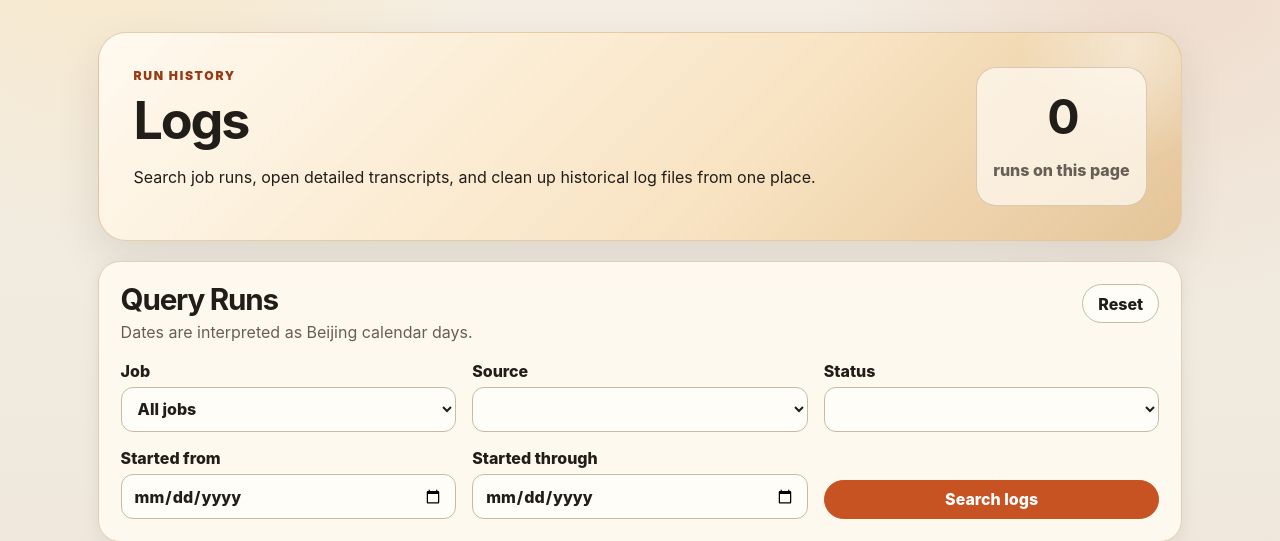
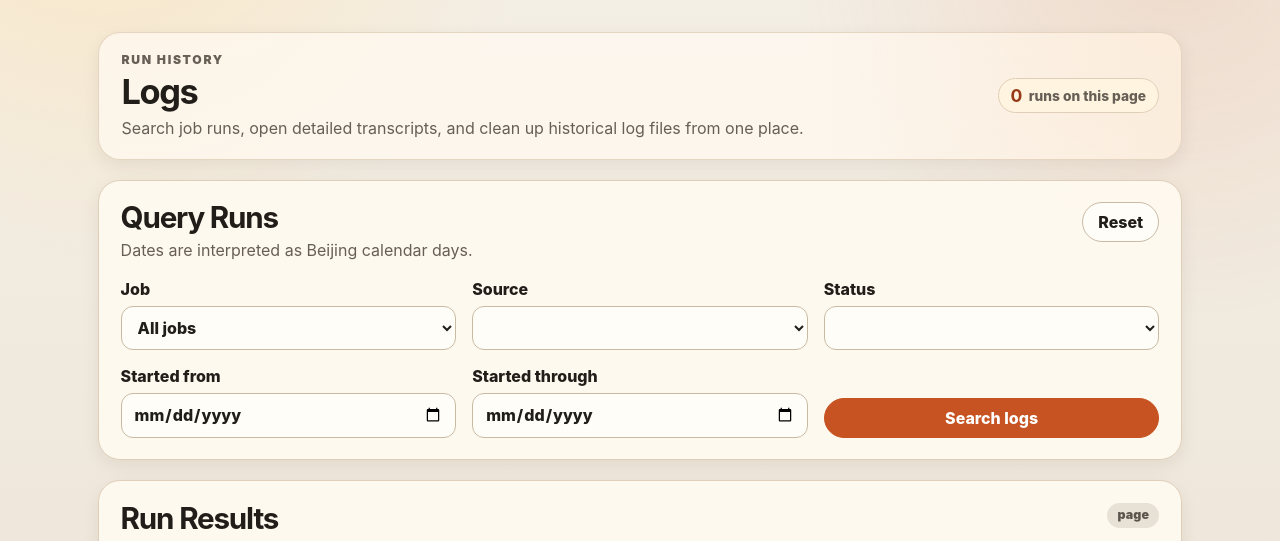
Before and after one commit to benj1m1/pi-scheduler, a FastAPI app: template app/templates/logs.html in a window 1280 px wide. Shown: the part 65-606 px from the top of the page. Run offline with FastAPI, Linux system fonts and the light colour scheme; the template is opened without the code that fills it, so the values that code supplies are empty; parts of the project's set-up code (start-up, migrations or seed data) failed here and were passed over.

Commit message:
feat: update styles for page-hero and hero-stat components to enhance layout and visual consistency

```diff
--- a/app/static/styles.css
+++ b/app/static/styles.css
@@ -134,32 +134,32 @@ main {
 
 .hero { margin-bottom: 0; }
 .page-hero {
-  align-items: stretch;
-  background:
-    linear-gradient(135deg, rgb(255 250 241 / 94%), rgb(249 228 196 / 92) 58%, rgb(225 192 145 / 90%)),
-    var(--surface-warm);
-  border: 1px solid rgb(224 195 155 / 80%);
-  border-radius: var(--radius-xl);
-  box-shadow: var(--shadow-md);
+  align-items: center;
+  background: rgb(255 250 241 / 72%);
+  border: 1px solid rgb(224 207 184 / 82%);
+  border-radius: var(--radius-lg);
+  box-shadow: var(--shadow-sm);
   display: flex;
-  gap: var(--space-4);
+  gap: var(--space-3);
   justify-content: space-between;
   overflow: hidden;
-  padding: clamp(1.25rem, 4vw, 2.15rem);
+  padding: clamp(0.85rem, 2vw, 1.15rem) clamp(1rem, 3vw, 1.4rem);
   position: relative;
 }
 .page-hero::after {
-  background: radial-gradient(circle, rgb(255 255 255 / 45%), transparent 62%);
+  background: linear-gradient(90deg, transparent, rgb(255 180 106 / 10%));
   content: "";
-  height: 16rem;
+  height: 100%;
   pointer-events: none;
   position: absolute;
-  right: -5rem;
-  top: -7rem;
-  width: 16rem;
+  right: 0;
+  top: 0;
+  width: 35%;
 }
 .page-hero > * { position: relative; z-index: 1; }
-.page-hero p { max-width: 46rem; }
+.page-hero h1 { font-size: clamp(1.55rem, 3vw, 2.15rem); margin-bottom: 0.35rem; }
+.page-hero p { color: var(--text-soft); margin: 0; max-width: 48rem; }
+.page-hero .eyebrow { margin-bottom: 0.2rem; }
 h1, h2, h3 { letter-spacing: -0.04em; line-height: 1.08; margin: 0 0 0.8rem; }
 h1 { font-size: clamp(2rem, 5vw, 3.25rem); }
 h2 { font-size: clamp(1.35rem, 3vw, 1.85rem); }
@@ -175,17 +175,18 @@ p { line-height: 1.55; }
 }
 .hero-stat {
   align-items: center;
-  align-self: stretch;
-  background: rgb(255 250 241 / 72%);
-  border: 1px solid rgb(201 186 164 / 72%);
-  border-radius: 20px;
-  display: grid;
-  min-width: 10rem;
-  padding: 1rem;
-  text-align: center;
+  background: var(--surface-warm);
+  border: 1px solid var(--border);
+  border-radius: 999px;
+  display: inline-flex;
+  flex: 0 0 auto;
+  gap: 0.45rem;
+  min-width: 0;
+  padding: 0.48rem 0.72rem;
+  white-space: nowrap;
 }
-.hero-stat strong { font-size: clamp(2rem, 5vw, 3rem); letter-spacing: -0.08em; line-height: 1; }
-.hero-stat span { color: var(--text-soft); font-weight: 800; }
+.hero-stat strong { color: var(--primary-strong); font-size: 1.1rem; letter-spacing: -0.04em; line-height: 1; }
+.hero-stat span { color: var(--text-soft); font-size: 0.86rem; font-weight: 800; }
 
 .cards { display: grid; gap: var(--space-4); grid-template-columns: repeat(auto-fit, minmax(290px, 1fr)); }
 .card, .panel, .empty {
@@ -529,7 +530,7 @@ input:focus-visible, select:focus-visible, textarea:focus-visible {
   nav { justify-content: flex-start; }
   main { padding-top: var(--space-4); }
   .page-hero { border-radius: var(--radius-lg); }
-  .hero-stat { width: 100%; }
+  .hero-stat { max-width: 100%; }
   .log-head { gap: 0.6rem; }
   .log-box { max-height: 60vh; }
   .cleanup-grid, .filter-grid { grid-template-columns: 1fr; }
```
